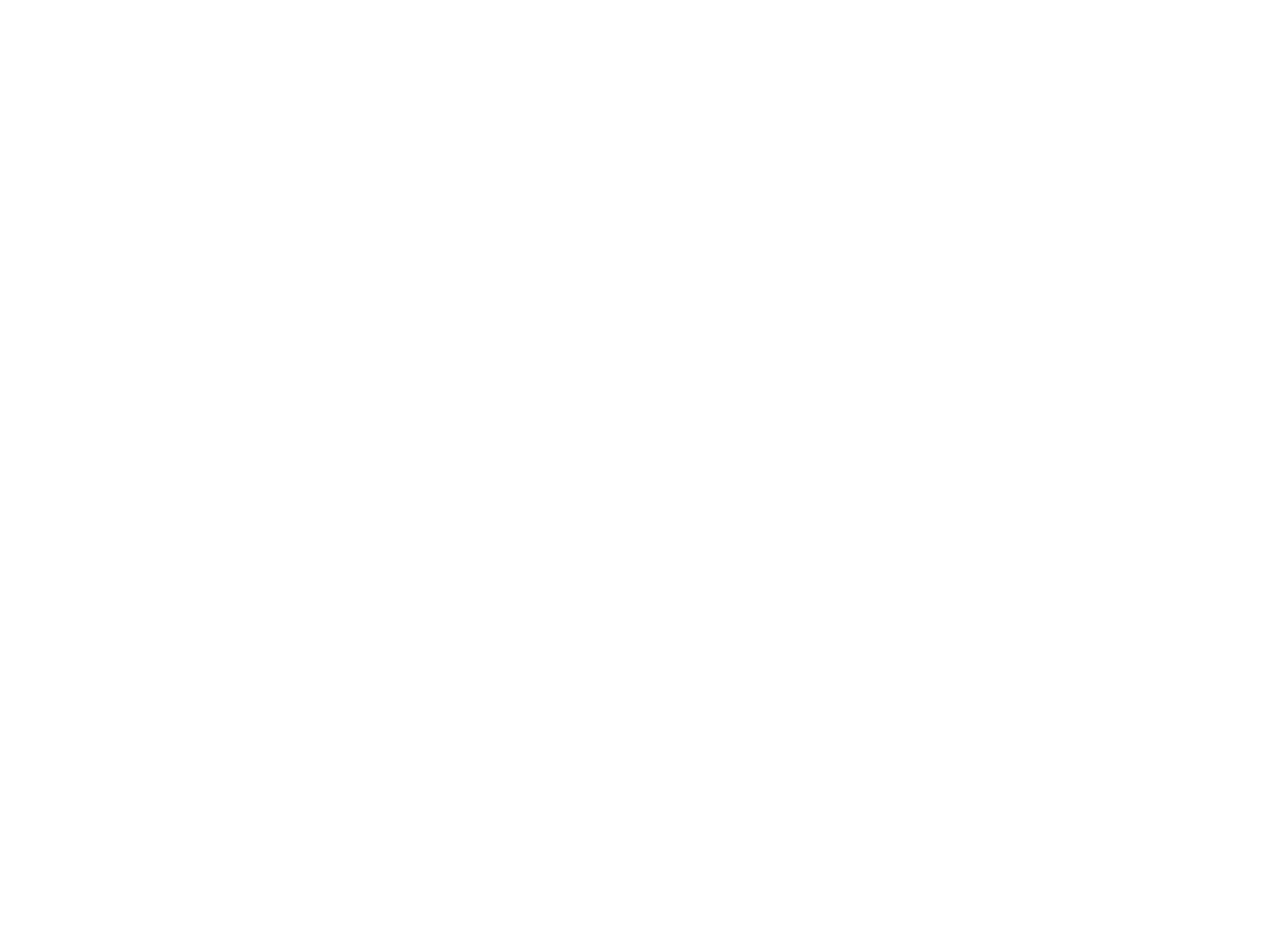
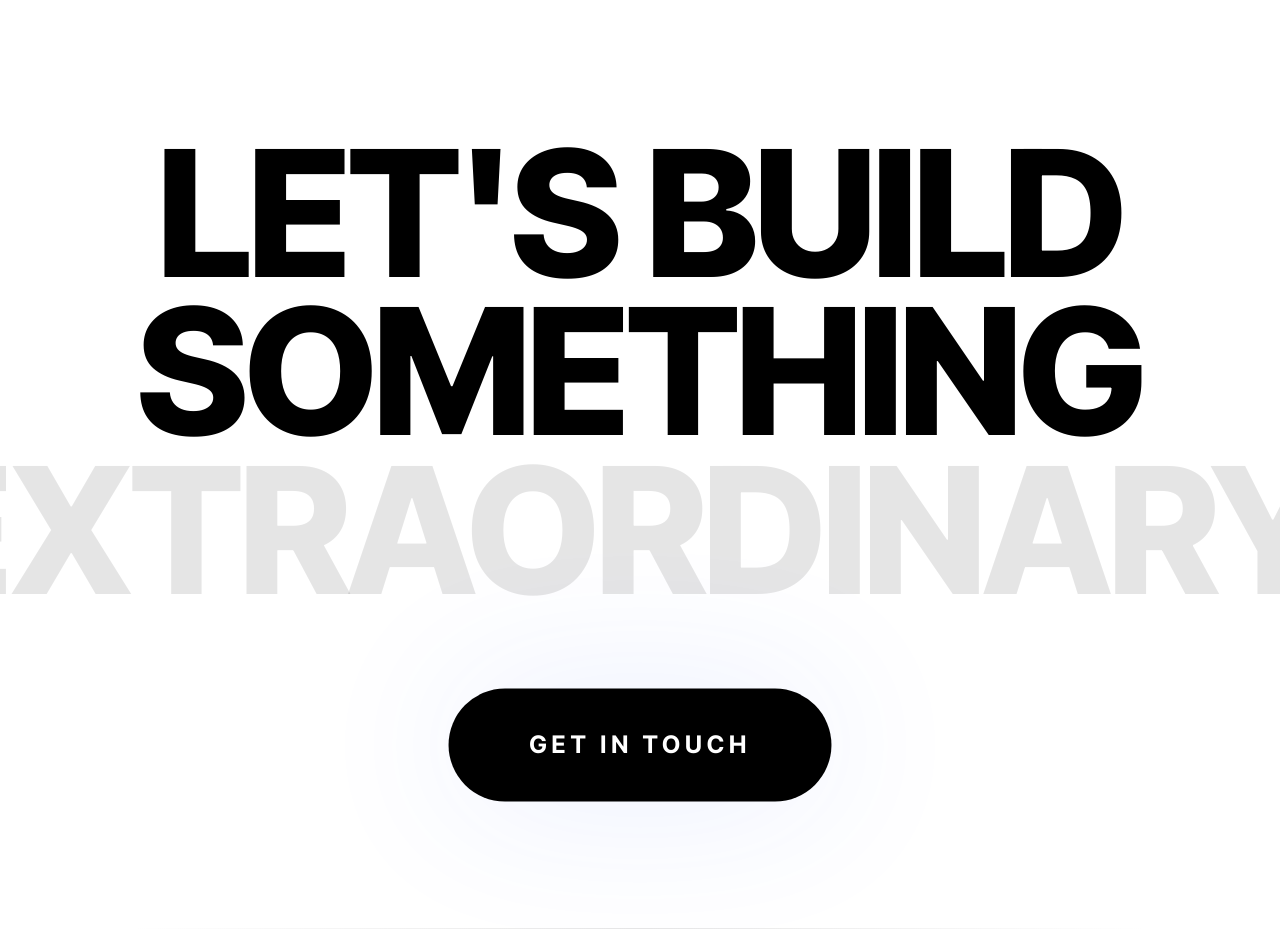
Before and after one commit to chunghei0116/portfolio-website, a Next.js app: page / in a window 1280 px wide. Shown: the part 2100-3029 px from the top of the page. Before the commit the page ends 2106 px from the top, so only its background shows below. Built offline with nearby package versions, Linux system fonts and the light colour scheme.

Commit message:
feat: add large-scale contact section with electric blue accent

```diff
--- a/src/app/about/page.tsx
+++ b/src/app/about/page.tsx
@@ -50,8 +50,8 @@ export default function AboutPage() {
                 Bridging the gap between design and high-performance engineering.
               </h2>
               <p className="mt-8 text-xl leading-relaxed text-black/60 md:text-2xl">
-                I'm a creative engineer based at the intersection of aesthetic motion and robust code.
-                My focus is on creating digital products that don't just work—they feel alive.
+                I&apos;m a creative engineer based at the intersection of aesthetic motion and robust code.
+                My focus is on creating digital products that don&apos;t just work—they feel alive.
               </p>
             </div>
           </BentoCard>
--- a/src/app/page.tsx
+++ b/src/app/page.tsx
@@ -1,11 +1,13 @@
 import Hero from "@/components/ui/Hero";
 import BentoGrid from "@/components/ui/BentoGrid";
+import Contact from "@/components/ui/Contact";
 
 export default function Home() {
   return (
     <div className="relative w-full">
       <Hero />
       <BentoGrid />
+      <Contact />
     </div>
   );
 }
--- /dev/null
+++ b/src/components/ui/Contact.tsx
@@ -0,0 +1,49 @@
+"use client";
+
+import { motion } from "framer-motion";
+
+export default function Contact() {
+  return (
+    <section className="relative flex min-h-[80vh] w-full flex-col items-center justify-center overflow-hidden bg-transparent px-6 py-32 text-center">
+      <motion.div
+        initial={{ opacity: 0, y: 60 }}
+        whileInView={{ opacity: 1, y: 0 }}
+        viewport={{ once: true }}
+        transition={{ duration: 1, ease: [0.16, 1, 0.3, 1] }}
+        className="flex flex-col items-center gap-16"
+      >
+        <h2 className="punchy-heading text-6xl sm:text-7xl md:text-8xl lg:text-9xl xl:text-[11rem] leading-[0.85]">
+          LET&apos;S BUILD <br />
+          SOMETHING <br />
+          <span className="text-black/10 transition-colors duration-700 hover:text-[#2E5BFF]/20">EXTRAORDINARY.</span>
+        </h2>
+
+        <motion.div
+          animate={{
+            scale: [1, 1.02, 1],
+          }}
+          transition={{
+            duration: 5,
+            repeat: Infinity,
+            ease: "easeInOut",
+          }}
+          className="relative group mt-4"
+        >
+          {/* Main CTA Link */}
+          <a
+            href="mailto:hello@example.com"
+            className="relative z-10 block rounded-full bg-black px-12 py-6 text-xl font-bold tracking-[0.2em] text-white uppercase transition-all duration-500 hover:bg-[#2E5BFF] hover:scale-105 hover:shadow-[0_0_60px_rgba(46,91,255,0.5)] active:scale-95 md:text-2xl lg:px-20 lg:py-10"
+          >
+            Get In Touch
+          </a>
+
+          {/* Animated Background Glow */}
+          <div className="absolute inset-0 -z-10 rounded-full bg-[#2E5BFF] blur-[80px] opacity-10 transition-all duration-700 group-hover:opacity-40 group-hover:blur-[100px]" />
+        </motion.div>
+      </motion.div>
+
+      {/* Decorative background element */}
+      <div className="absolute bottom-0 left-1/2 -z-20 h-px w-[80%] -translate-x-1/2 bg-gradient-to-r from-transparent via-black/10 to-transparent" />
+    </section>
+  );
+}
--- a/src/components/ui/SkillsCloud.tsx
+++ b/src/components/ui/SkillsCloud.tsx
@@ -1,7 +1,7 @@
 "use client";
 
-import { motion, useMotionValue, useSpring, useTransform } from "framer-motion";
-import { useRef, useEffect, useState } from "react";
+import { motion, useMotionValue, useSpring } from "framer-motion";
+import { useRef, useEffect } from "react";
 import BentoCard from "./BentoCard";
 
 const skills = [
```
